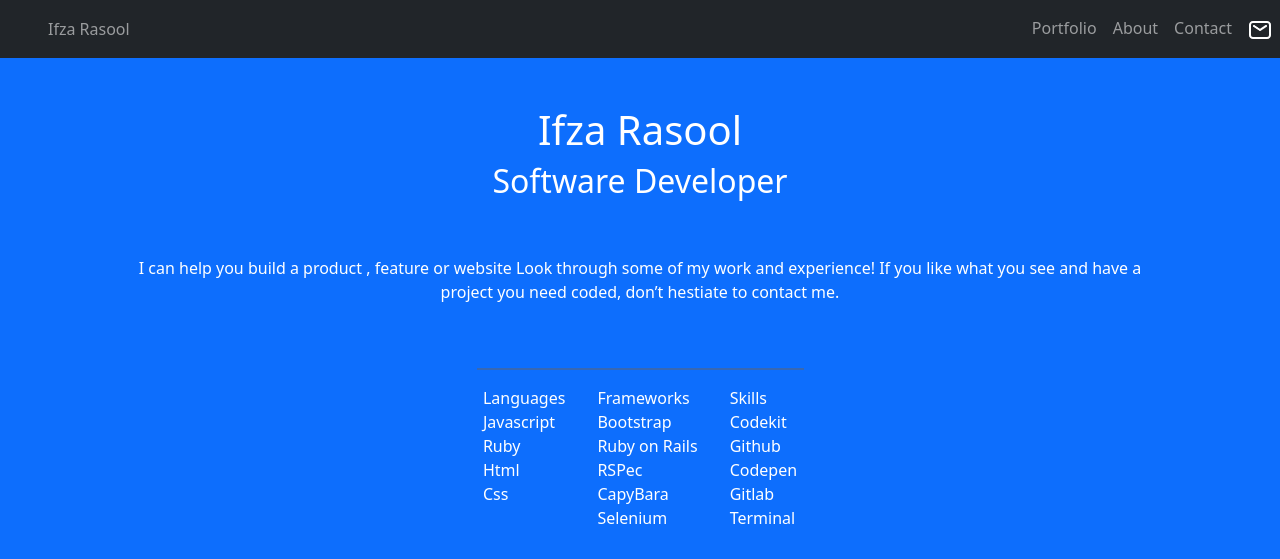
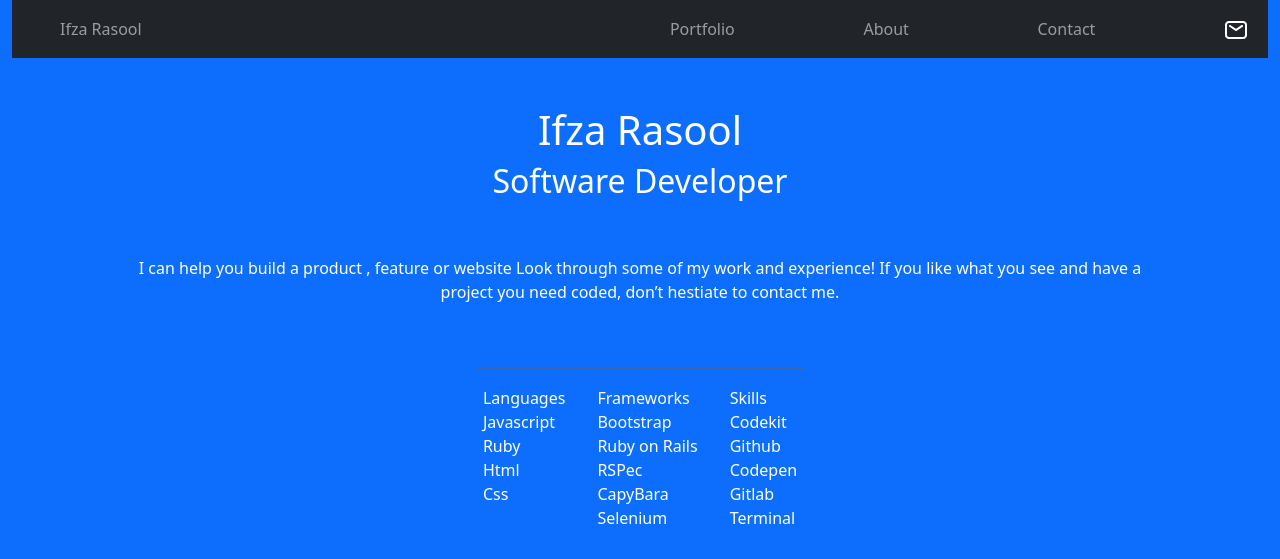
Before and after one commit to IfzaRasool/Bootstrap-project, a website: page index.html in a window 1280 px wide. Shown: the top 559 px of the page. Drawn offline with nearby package versions, Linux system fonts and the light colour scheme.

Commit message:
Add class container fluid to the body

```diff
--- a/index.html
+++ b/index.html
@@ -14,10 +14,10 @@
     <link href="https://fonts.googleapis.com/css2?family=Inter:wght@300&display=swap" rel="stylesheet">
 </head>
 
-<body class="bg-primary text-white">
+<body class="bg-primary text-white container-fluid">
     <nav class="navbar navbar-expand-lg justify-content-end bg-dark navbar-dark">
         <div class="container-fluid px-5"><span class="navbar-text">Ifza Rasool</span></div>
-        <ul class="navbar-nav">
+        <ul class="navbar-nav container-sm">
             <li class="nav-item"><a class="nav-link" href="#">Portfolio</a></li>
             <li class="nav-item"><a class="nav-link" href="#">About</a></li>
             <li class="nav-item"><a class="nav-link" href="#">Contact</a></li>
```
